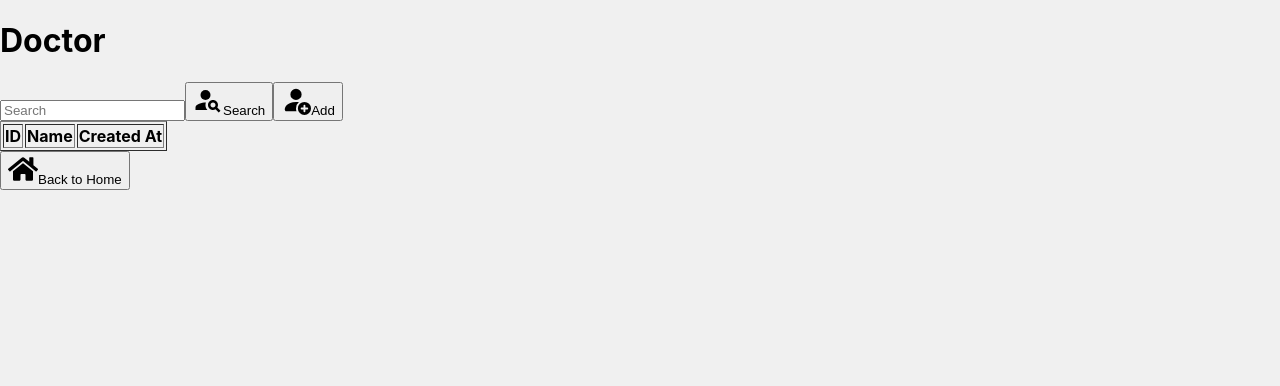
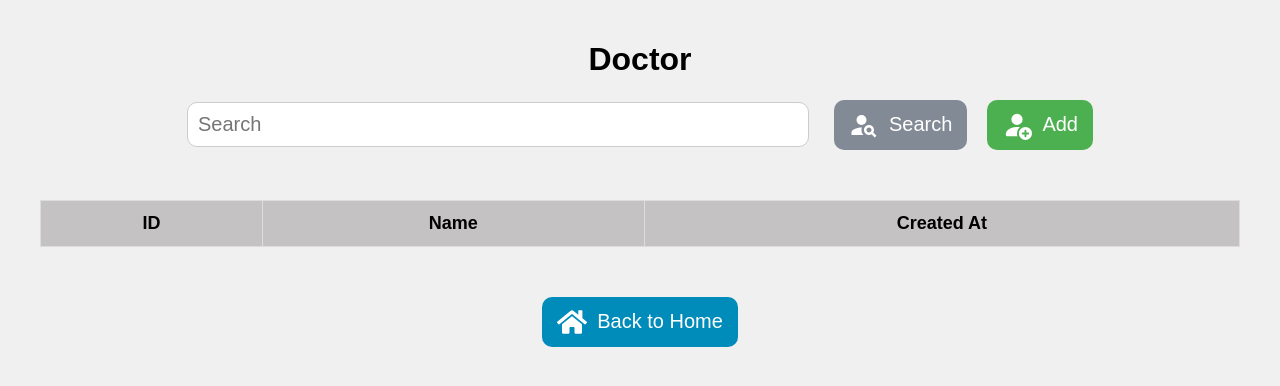
Before and after one commit to nicolaics/pos_pharmacy, a React (Create React App) app in the folder frontend/: page /doctor in a window 1280 px wide. Shown: the top 386 px of the page. Built offline with nearby package versions, Linux system fonts and the light colour scheme.

Commit message:
fix button position and api url

```diff
--- a/frontend/src/components/Doctor/LandingPage/Doctor.css
+++ b/frontend/src/components/Doctor/LandingPage/Doctor.css
@@ -1,4 +1,4 @@
-.view-patient-page {
+.view-doctor-page {
   justify-content: center;
   text-align: center;
   max-width: 1200px;
@@ -7,11 +7,11 @@
   font-family: Arial, sans-serif;
 }
 
-.patient-search-container {
+.doctor-search-container {
   display: inline-flex;
 }
 
-.patient-search-input {
+.doctor-search-input {
   flex-grow: 1;
   padding: 10px;
   font-size: 20px;
@@ -23,11 +23,11 @@
   width: 50%;
 }
 
-#patient-search-icon {
+#doctor-search-icon {
   margin-right: 10px;
 }
 
-.patient-search-button {
+.doctor-search-button {
   display: inline-flex;
   align-items: center;
   justify-items: baseline;
@@ -43,15 +43,15 @@
   margin-right: 20px;
 }
 
-.patient-search-button:hover {
+.doctor-search-button:hover {
   background-color: #60666e;
 }
 
-#patient-add-icon {
+#doctor-add-icon {
   margin-right: 10px;
 }
 
-.patient-add-button {
+.doctor-add-button {
   display: inline-flex;
   align-items: center;
   justify-items: baseline;
@@ -67,48 +67,48 @@
 
 }
 
-.patient-add-button:hover {
+.doctor-add-button:hover {
   background-color: #45a049;
 }
 
-.patient-table-container {
+.doctor-table-container {
   overflow-x: auto;
 }
 
-#patient-data-table {
+#doctor-data-table {
   width: 100%;
   border-collapse: collapse;
   margin-bottom: 20px;
 }
 
-#patient-data-table th,
+#doctor-data-table th,
 td {
   border: 1px solid #ddd;
   padding: 12px;
   text-align: center;
 }
 
-#patient-data-table th {
+#doctor-data-table th {
   background-color: #c4c2c2;
   font-weight: bold;
   font-size: 18px;
 }
 
-#patient-data-table tbody {
+#doctor-data-table tbody {
   font-size: 16px;
 }
 
-.view-patient-data-row {
+.view-doctor-data-row {
   background-color: #f9f9f9;
   cursor: pointer;
   transition: background-color 0.3s;
 }
 
-.view-patient-data-row:hover {
+.view-doctor-data-row:hover {
   background-color: #afe6ff;
 }
 
-.view-patient-home-button {
+.view-doctor-home-button {
   display: flex;
   align-items: center;
   padding: 10px 15px;
@@ -121,10 +121,10 @@ td {
   cursor: pointer;
 }
 
-#view-patient-home-icon {
+#view-doctor-home-icon {
   margin-right: 10px;
 }
 
-.view-patient-home-button:hover {
+.view-doctor-home-button:hover {
   background-color: #007B9A;
 }
--- a/frontend/src/components/Doctor/LandingPage/Doctor.tsx
+++ b/frontend/src/components/Doctor/LandingPage/Doctor.tsx
@@ -48,6 +48,12 @@ function fillTable(
 
 const ViewDoctorPage: React.FC = () => {
   const navigate = useNavigate();
+  const [searchVal, setSearchVal] = useState("");
+
+  const handleSearchValChange = (event: any) => {
+    event.preventDefault();
+    setSearchVal(event.target.value);
+  };
 
   const testData = [
     {
@@ -64,49 +70,56 @@ const ViewDoctorPage: React.FC = () => {
 
   const search = () => {
     const token = sessionStorage.getItem("token");
-    const getAllDoctorURL = `http://${BACKEND_BASE_URL}/doctor`;
+    var getAllDoctorURL = "";
+
+    if (searchVal === "") {
+      getAllDoctorURL = `http://${BACKEND_BASE_URL}/doctor/all`;
+    }
+    else {
+      getAllDoctorURL = `http://${BACKEND_BASE_URL}/doctor/${searchVal}`;
+    }
 
     // TEST DATA
-    const tableBody = document.querySelector("#doctor-data-table tbody");
-    if (!tableBody) {
-      console.error("table body not found");
-      return;
-    }
-    tableBody.innerHTML = "";
-    for (let i = 0; i < testData.length; i++) {
-      fillTable(testData[i], tableBody, navigate);
-    }
+    // const tableBody = document.querySelector("#doctor-data-table tbody");
+    // if (!tableBody) {
+    //   console.error("table body not found");
+    //   return;
+    // }
+    // tableBody.innerHTML = "";
+    // for (let i = 0; i < testData.length; i++) {
+    //   fillTable(testData[i], tableBody, navigate);
+    // }
 
-    // fetch(getAllDoctorURL, {
-    //   method: "GET",
-    //   headers: {
-    //     "Content-Type": "application/json",
-    //     Authorization: "Bearer " + token,
-    //   },
-    // })
-    //   .then((response) =>
-    //     response.json().then((data) => {
-    //       if (!response.ok) {
-    //         throw new Error("Invalid credentials or network issue");
-    //       }
+    fetch(getAllDoctorURL, {
+      method: "GET",
+      headers: {
+        "Content-Type": "application/json",
+        Authorization: "Bearer " + token,
+      },
+    })
+      .then((response) =>
+        response.json().then((data) => {
+          if (!response.ok) {
+            throw new Error("Invalid credentials or network issue");
+          }
 
-    //       const tableBody = document.querySelector("#dataTable tbody");
-    //       if (!tableBody) {
-    //         console.error("table body not found");
-    //         return;
-    //       }
+          const tableBody = document.querySelector("#dataTable tbody");
+          if (!tableBody) {
+            console.error("table body not found");
+            return;
+          }
 
-    //       tableBody.innerHTML = "";
+          tableBody.innerHTML = "";
 
-    //       for (let i = 0; i < data.length; i++) {
-    //         fillTable(data[i], tableBody, navigate);
-    //       }
-    //     })
-    //   )
-    //   .catch((error) => {
-    //     console.error("Error loading doctor data:", error);
-    //     alert("Error loading doctor data");
-    //   });
+          for (let i = 0; i < data.length; i++) {
+            fillTable(data[i], tableBody, navigate);
+          }
+        })
+      )
+      .catch((error) => {
+        console.error("Error loading doctor data:", error);
+        alert("Error loading doctor data");
+      });
   };
 
   const returnToHome = () => {
@@ -126,6 +139,8 @@ const ViewDoctorPage: React.FC = () => {
           type="text"
           className="doctor-search-input"
           placeholder="Search"
+          value={searchVal}
+          onChange={handleSearchValChange}
         />
         <button onClick={search} className="doctor-search-button">
           <MdPersonSearch size={30} id="doctor-search-icon" />
--- a/frontend/src/components/Doctor/Modify/Modify.css
+++ b/frontend/src/components/Doctor/Modify/Modify.css
@@ -30,7 +30,7 @@
 }
 
 .doctor-data-form-group input[type="text"],
-input[type="password"] {
+.doctor-data-form-group input[type="password"] {
   width: 50%;
   padding: 8px;
   border: 1px solid #ddd;
--- a/frontend/src/components/Doctor/Modify/Modify.tsx
+++ b/frontend/src/components/Doctor/Modify/Modify.tsx
@@ -196,12 +196,12 @@ const ModifyDoctorPage: React.FC = () => {
 
       <div className="modify-doctor-buttons">
         <div className="modify-doctor-btns-grp">
-          <button
+        <button
             type="button"
-            className="modify-doctor-ok-btn"
-            onClick={handleSendRequest}
+            className="modify-doctor-delete-btn"
+            onClick={handleDelete}
           >
-            {okBtnLabel}
+            Delete Doctor
           </button>
 
           <button
@@ -214,10 +214,10 @@ const ModifyDoctorPage: React.FC = () => {
 
           <button
             type="button"
-            className="modify-doctor-delete-btn"
-            onClick={handleDelete}
+            className="modify-doctor-ok-btn"
+            onClick={handleSendRequest}
           >
-            Delete Doctor
+            {okBtnLabel}
           </button>
         </div>
       </div>
```
